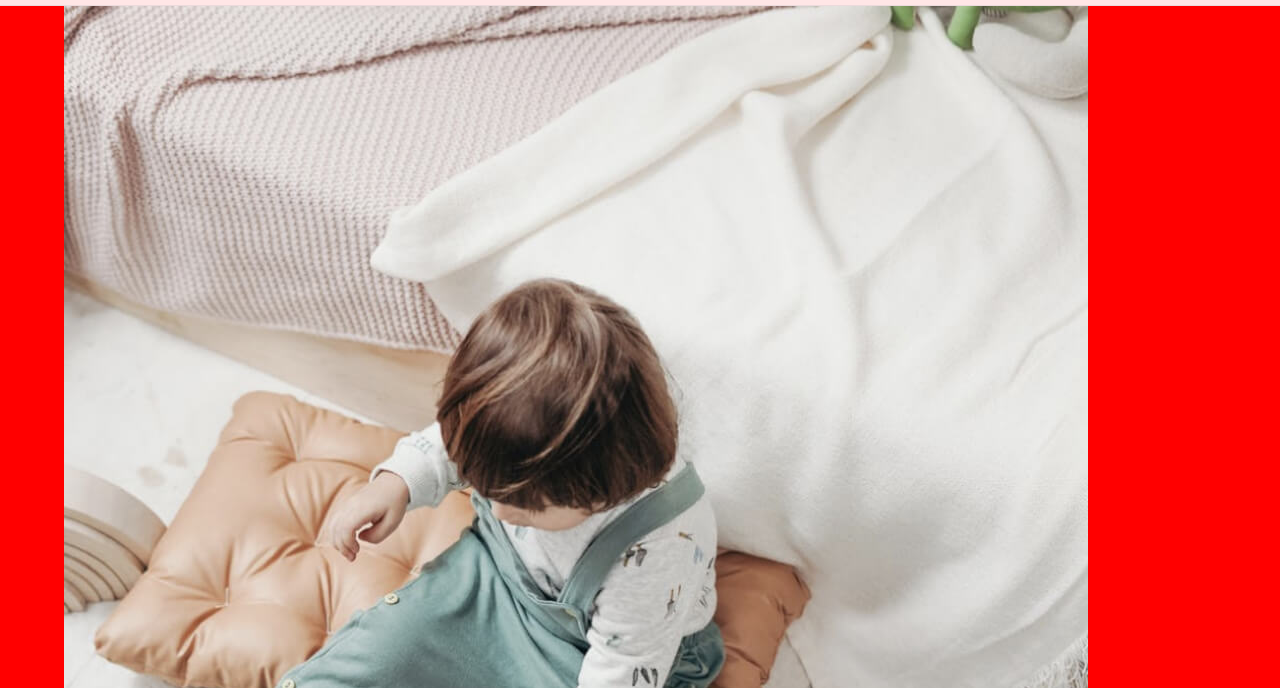
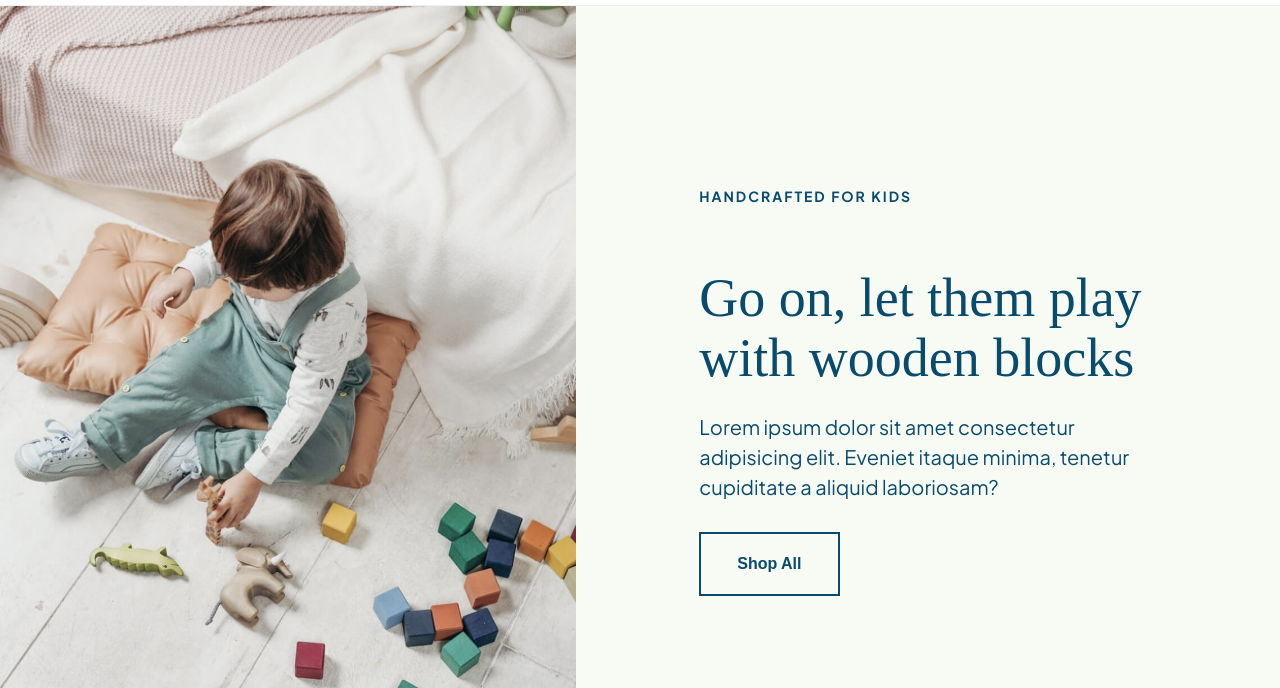
Before and after one commit to Koki001/ecommerceCodeAlongHub, a plain HTML site: page index.html in a window 1280 px wide. Shown: the part 112-800 px from the top of the page. Drawn offline with Linux system fonts and the light colour scheme; files whose address does not match are found by name; a web font is replaced by a local one.

Commit message:
back to normal

```diff
--- a/styles/sass/partials/_header.scss
+++ b/styles/sass/partials/_header.scss
@@ -1,29 +1,25 @@
-html {
-    background-color: red;
+header {
+    display: flex;
+    align-items: center;
+    flex-wrap: wrap;
+    background-color: $tertiary;
+    margin-bottom: 90px;
+    .headerImageContainer {
+        width: 45%;
+        img {
+            max-width: 100%;
+            vertical-align: middle;
+        }
+    }
+    .headerContent {
+        width: 55%;
+        color: $primary;
+        .contentContainer {
+            margin: 0 auto;
+            width: 65%;
+        }
+    }
 }
-
-// header {
-//     display: flex;
-//     align-items: center;
-//     flex-wrap: wrap;
-//     background-color: $tertiary;
-//     margin-bottom: 90px;
-//     .headerImageContainer {
-//         width: 45%;
-//         img {
-//             max-width: 100%;
-//             vertical-align: middle;
-//         }
-//     }
-//     .headerContent {
-//         width: 55%;
-//         color: $primary;
-//         .contentContainer {
-//             margin: 0 auto;
-//             width: 65%;
-//         }
-//     }
-// }
 
 // contact page header
 
```
Also changed, not shown: styles/styles.css.
